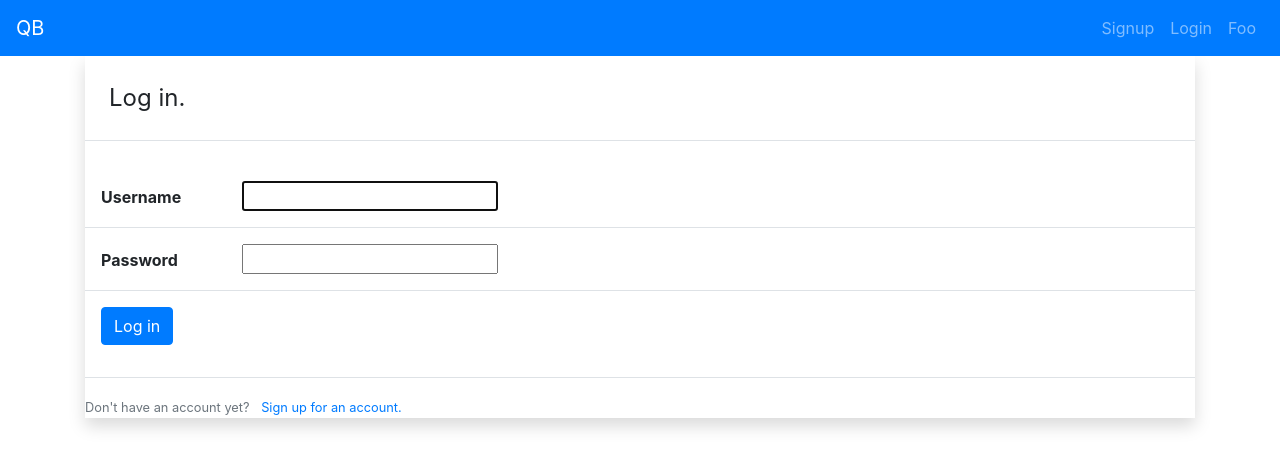
After one commit to jaymdl/questboard, a Django app: page /login/ in a window 1280 px wide. The commit adds this page. Shown: the top 469 px of the page. Run offline with Django 3.2, Linux system fonts and the light colour scheme; some libraries are stand-ins or nearby versions.

Commit message:
Add login feature

```diff
--- a/finalproject/urls.py
+++ b/finalproject/urls.py
@@ -20,5 +20,8 @@ from questboard import views as qb_views
 
 urlpatterns = [
     path('admin/', admin.site.urls),
+    path('', qb_views.home_view, name='home'),
     path('signup/', qb_views.signup_view, name='signup'),
+    path('login/', qb_views.login_view, name='login'),
+    path('logout/', qb_views.logout_view, name='logout'),
 ]
--- /dev/null
+++ b/questboard/templates/questboard/home.html
@@ -0,0 +1,4 @@
+{% extends "base.html" %}
+{% block content %}
+This is the homepage.
+{% endblock content %}
--- /dev/null
+++ b/questboard/templates/questboard/login.html
@@ -0,0 +1,48 @@
+{% extends "base.html" %}
+
+{% block content %}
+<style type="text/css">
+	.shadow:hover{
+	  box-shadow: 0 4px 8px 0 rgba(0, 0, 0, 0.2), 0 6px 20px 0 rgba(0, 0, 0,   0.19);
+	}
+</style>
+<div class="content-section shadow">
+	<form action="{% url 'login' %}" class="site-form" method="POST">
+		{% csrf_token %}
+		<fieldset class="form-group">
+
+			<legend class="border-bottom mb-4 mt-4 p-4"> Log in.
+			</legend>
+			<div class="container">
+				<div class="row border-bottom">
+					<div class="col-1 p-3 mt-1"><b>{{form.username.label}}</b></div>
+					<div class="col-7 p-3 ml-5">{{form.username}}</div>
+				</div>
+				<div class="row border-bottom">
+					<div class="col-1 p-3 mt-1"><b>{{form.password.label}}</b></div>
+					<div class="col-7 p-3 ml-5">{{form.password}}</div>
+				</div>
+			</div>
+			<div class="form-group">
+				<button class="btn btn-primary mt-3 ml-3" type="submit">Log in</button>
+			</div>
+			{% if form.errors %}
+			<div class="alert alert-danger row" role="alert">
+				  {{form.errors}}
+			</div>
+			{% endif %}
+
+		</fieldset>
+
+
+	</form>
+	<div class="border-top pt-3">
+		<small class="text-muted">Don't have an account yet?
+
+		<a href="{% url 'signup' %}" class="ml-2"> Sign up for an account. </a>
+		</small>
+	</div>
+</div>
+
+
+{% endblock content %}
--- a/questboard/templates/questboard/signup.html
+++ b/questboard/templates/questboard/signup.html
@@ -6,7 +6,7 @@
             {% csrf_token %}
             <fieldset class="form-group">
 
-                <legend class="border-bottom mb-4 mt-4 p-4"> Sign up for a Storename account.
+                <legend class="border-bottom mb-4 mt-4 p-4"> Sign up for an account.
                 </legend>
                 <div class="container">
 
@@ -42,7 +42,7 @@
         <div class="border-top pt-3">
             <small class="text-muted">Already have an account?
 
-            <a href="" class="ml-2"> Log in. </a>
+            <a href="{% url 'login' %}" class="ml-2"> Log in. </a>
             </small>
         </div>
     </div>
--- a/questboard/views.py
+++ b/questboard/views.py
@@ -3,6 +3,11 @@ from django.http import HttpResponse
 from django.contrib.auth.forms import UserCreationForm, AuthenticationForm
 from django.contrib.auth import login, authenticate, logout
 from django.contrib import messages
+
+
+def home_view(request):
+
+	return render(request,'questboard/home.html')
 
 
 def signup_view(request):
@@ -11,10 +16,28 @@ def signup_view(request):
 		if form.is_valid():
 			user = form.save()
 			username = form.cleaned_data.get('username')
-			messages.success(request, 'Thanks for signing up! ' + username   +'! ')
+			messages.success(request, 'Thanks for signing up, ' + username   +'! ')
 			login(request, user)
 			# log the user in
 			return redirect("home")
 	else:
 		form = UserCreationForm()
 	return render(request, 'questboard/signup.html', {'form': form})
+
+
+def login_view(request):
+	if request.method == 'POST':
+		form = AuthenticationForm(data=request.POST)
+		if form.is_valid():
+			# login the user
+			user = form.get_user()
+			login(request, user)
+			return redirect("home")
+	else:
+		form = AuthenticationForm()
+	return render(request, 'questboard/login.html', {'form': form})
+
+
+def logout_view(request):
+	logout(request)
+	return redirect("home")
--- a/templates/base.html
+++ b/templates/base.html
@@ -16,16 +16,6 @@
 		</button>
 		<div class="collapse navbar-collapse" id="navbarColor02">
 		  <ul class="navbar-nav ml-auto">
-			<li class="nav-item active">
-			  <a class="nav-link" href="#">
-				  <svg xmlns="http://www.w3.org/2000/svg" width="16" height="16" fill="currentColor" class="bi bi-cart" viewBox="0 0 16 16">
-						<path fill-rule="evenodd" d="M0 1.5A.5.5 0 0 1 .5 1H2a.5.5 0 0 1 .485.379L2.89 3H14.5a.5.5 0 0 1 .491.592l-1.5 8A.5.5 0 0 1 13 12H4a.5.5 0 0 1-.491-.408L2.01 3.607 1.61 2H.5a.5.5 0 0 1-.5-.5zM3.102 4l1.313 7h8.17l1.313-7H3.102zM5 12a2 2 0 1 0 0 4 2 2 0 0 0 0-4zm7 0a2 2 0 1 0 0 4 2 2 0 0 0 0-4zm-7 1a1 1 0 1 0 0 2 1 1 0 0 0 0-2zm7 0a1 1 0 1 0 0 2 1 1 0 0 0 0-2z"/>
-					  </svg>
-		       <span class="sr-only"></span>
-		      </a>
-			</li>
-
-
 			{% if request.user.is_authenticated %}
 			<li class="nav-item ml-auto">
 				{% comment %}
@@ -60,7 +50,7 @@
 			  <a class="nav-link" href="{% url 'signup' %}">Signup</a>
 			</li>
 			<li class="nav-item">
-			  <a class="nav-link" href="">Login</a>
+			  <a class="nav-link" href="{% url 'login' %}">Login</a>
 			</li>
 			{% endif %}
 			<li class="nav-item">
```
